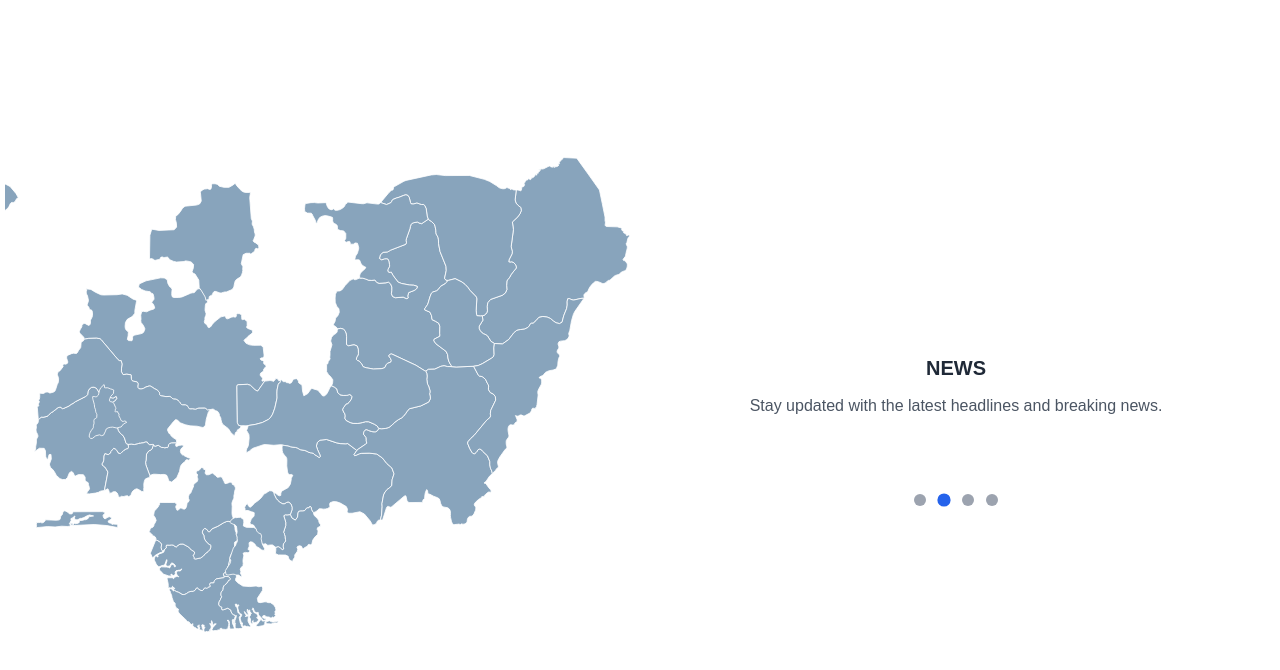
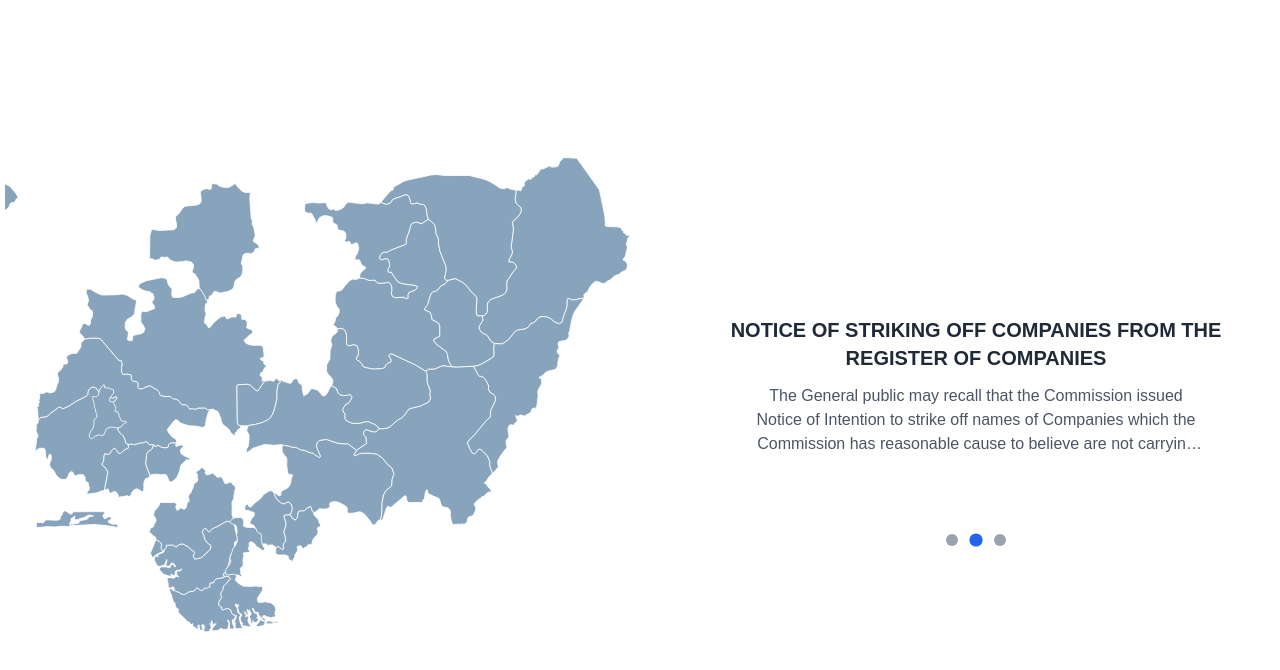
Before and after one commit to abba-danmusa/cac-website, a Next.js app: page / in a window 1280 px wide. Shown: the top 670 px of the page. Built offline with nearby package versions, Linux system fonts and the light colour scheme.

Commit message:
News added

```diff
--- a/package.json
+++ b/package.json
@@ -10,6 +10,7 @@
   },
   "dependencies": {
     "@gsap/react": "^2.1.1",
+    "@tailwindcss/line-clamp": "^0.4.4",
     "gsap": "^3.12.5",
     "lucide-react": "^0.468.0",
     "next": "15.0.4",
--- a/src/components/Hero.tsx
+++ b/src/components/Hero.tsx
@@ -7,24 +7,25 @@ import NewsSlider from "./NewsSlider";
 const newsItems = [
   {
     icon: "fa fa-codepen",
-    caption: "CodePen",
-    text: "Lorem ipsum dolor sit amet, consectetur adipisicing elit.",
+    caption: "COMMENCEMENT OF STRIKING OFF 100,000 COMPANIES FROM THE REGISTER OF COMPANIES",
+    text: " The General Public is hereby informed that the Commission has compiled, for striking off, a list of 100,000 (one hundred thousand) companies which it has reasonable cause to believe are not carrying on business or have not been in operation for 10 years or have not complied with the provisions of the Companies and Allied Matters Act for a consecutive period of 10 years, including the requirement of filing of Annual Returns. The affected companies are advised to activate their status by filing the requisite annual returns with details of Persons with Significant Control and sending activation emails to activation@cac.gov.ng (where applicable) within 90 days of this publication to avoid being struck off.\nPlease note that it shall be unlawful for any company struck off the Register of Companies to carry on business unless it is first restored to the Register by an order of the Federal High Court.\nTo check the list of companies for striking off, please click on the link below:\nhttps://www.cac.gov.ng/wp-content/uploads/2024/12/List-of-Companies.xlsx\nSigned:\nManagement\nCAC… Committed to Prompt and Efficient Service Delivery",
+    date: "30th December 2024",
   },
   {
     icon: "fa fa-newspaper-o",
-    caption: "News",
-    text: "Stay updated with the latest headlines and breaking news.",
+    caption: "NOTICE OF STRIKING OFF COMPANIES FROM THE REGISTER OF COMPANIES",
+    text: "The General public may recall that the Commission issued Notice of Intention to strike off names of Companies which the Commission has reasonable cause to believe are not carrying out business or are otherwise dormant by reason of not filing Annual Returns fora period of 10 years.Statutory Period of 90 days was given to such companies to file the requisite Annual Returns and send activation email to activation@cac.gov.ng. Companies that have complied with the advisory have been removed from the list. The Commission pursuant to its powers granted in Section 692 (4) of the Companies and Allied Matters Act No. 3 of 2020 has stricken-off the names of the companies that have failed or refused to update the Annual returns.\nCompanies stricken-off the register are deemed to have been dissolved from the date of publication.It is illegal to enter into any transaction or deal with a company that has been dissolved.\nClick the below link to view the detailed list\nhttps://www.cac.gov.ng/wp-content/uploads/2024/11/ANNUAL_RETURNS-Complied-Defaulters.xlsx\nSigned\nManagement",
   },
   {
     icon: "fa fa-television",
-    caption: "TV",
-    text: "Watch the latest broadcasts and shows from around the world.",
+    caption: "CONGRATULATIONS TO THE NEWLY APPOINTED HONORABLE MINISTER INDUSTRY TRADE AND INVESTMENT",
+    text: "The Corporate Affairs Commission (CAC) extends its heartfelt congratulations to Dr. Jumoke Oduwole on her appointment as the new Minister of Industry, Trade and Investment. We are confident that her wealth of experience and dedication to public service will greatly contribute to the growth and development of Nigeria's industrial and trade sectors. We look forward to working closely with her to achieve our shared goals of economic prosperity and sustainable development. Congratulations once again, Dr. Oduwole!",
   },
-  {
-    icon: "fa fa-diamond",
-    caption: "Premium",
-    text: "Unlock exclusive premium content with our special subscription.",
-  },
+  // {
+  //   icon: "fa fa-diamond",
+  //   caption: "GUIDELINES FOR RECAPITALIZATION OF BANKS AND OTHER FINANCIAL INSTITUTIONS",
+  //   text: "Unlock exclusive premium content with our special subscription.",
+  // },
 ];
 
 const HeroSection: React.FC = () => {
--- a/src/components/NewsSlider.tsx
+++ b/src/components/NewsSlider.tsx
@@ -59,7 +59,7 @@ const NewsSlider: React.FC<NewsSliderProps> = ({ items }) => {
             <div key={index} className="w-full min-w-full flex flex-col items-center justify-center p-6 text-center">
               <i className={`text-5xl text-blue-600 ${item.icon}`}></i>
               <h2 className="mt-6 text-xl font-semibold text-gray-800 uppercase">{item.caption}</h2>
-              <p className="mt-3 text-gray-600 max-w-md">{item.text}</p>
+              <p className="mt-3 text-gray-600 max-w-md line-clamp-3">{item.text}</p>
             </div>
           ))}
         </div>
--- a/tailwind.config.ts
+++ b/tailwind.config.ts
@@ -32,5 +32,7 @@ export default {
       },
     },
   },
-  plugins: [],
+  plugins: [
+    require('@tailwindcss/line-clamp'),
+  ],
 } satisfies Config;
```
Also changed, not shown: 1 other file (tests, documents, lock files or other folders).
